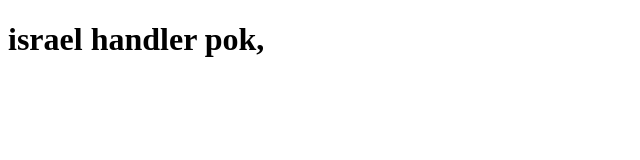
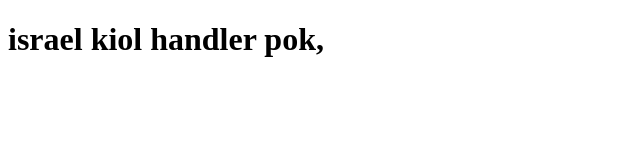
Before and after one commit to tsvi7223/tirgul2, a plain HTML site: page index.html in a window 1280 px wide. Shown: the whole page, without its empty margins (0-640 px from the left). Drawn offline with Linux system fonts and the light colour scheme.

Commit message:
israel handlenn

```diff
--- a/index.html
+++ b/index.html
@@ -5,6 +5,6 @@
     <title>git guid</title>
 </head>
 <body>
-<h1>israel   handler  pok,</h1>
+<h1>israel kiol  handler  pok,</h1>
 </body>
 </html>
```
